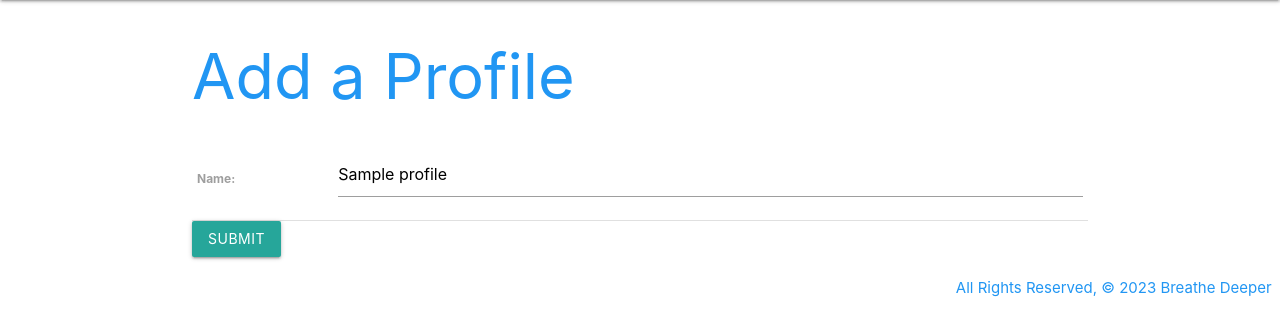
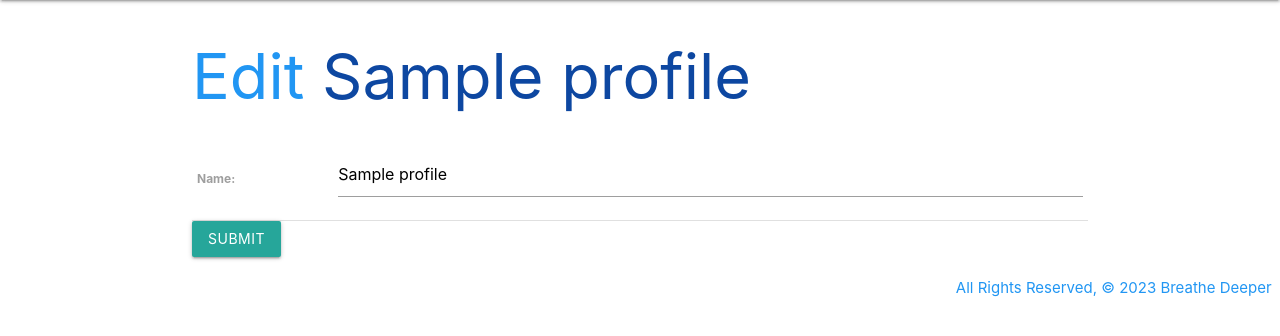
Before and after one commit to dolveda/BreatheDeeper, a Django app: page /profiles/1/update/ in a window 1280 px wide. Shown: the part 64-400 px from the top of the page. Run offline with Django 5.2, Linux system fonts and the light colour scheme; tables that the repository leaves empty hold one stand-in row (values such as "Sample post").

Commit message:
update profile form for editing

```diff
--- a/main_app/templates/main_app/profile_form.html
+++ b/main_app/templates/main_app/profile_form.html
@@ -2,7 +2,11 @@
 
 {% block content %}
 
-<h1 class="blue-text">Add a Profile</h1>
+{% if object %}
+    <h1 class="blue-text">Edit <span class="blue-text text-darken-4">{{ object.name }}</span></h1>
+{% else %}
+    <h1 class="blue-text">Add a Profile</h1>
+{% endif %}
 
 <form action="" method="POST">
     {% csrf_token %}
```
